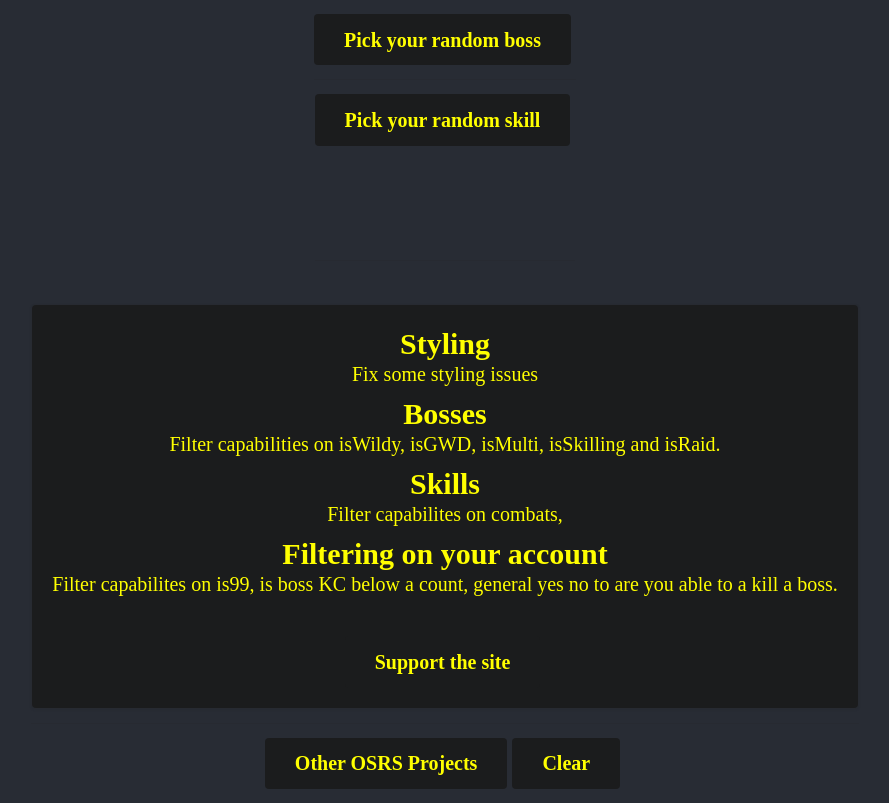
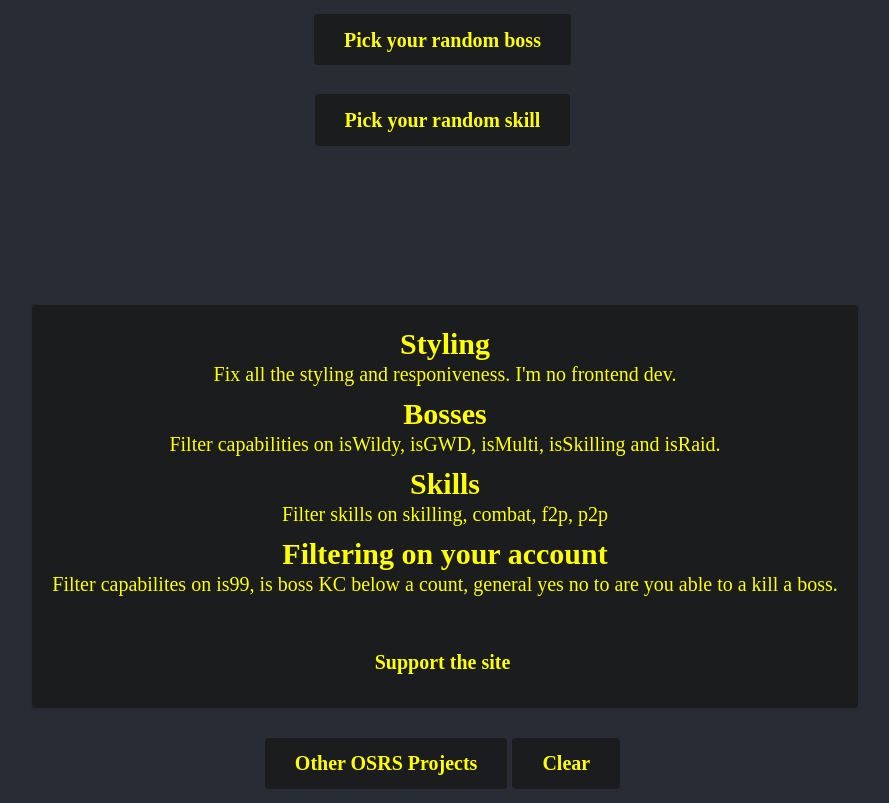
Before and after one commit to JonTelep/osrandom, a React (Create React App) app: page / in a window 1280 px wide. Both pictures are taken after a click on the button "This site's future". Shown: the whole page, without its empty margins (195-1084 px from the left). Built offline with nearby package versions, Linux system fonts and the light colour scheme.

Commit message:
Changed Future.js component's text.

```diff
--- a/src/components/future.js
+++ b/src/components/future.js
@@ -6,7 +6,7 @@
                 <div className="ui list">
                     <div className="item">
                         <h2>Styling</h2>
-                        Fix some styling issues
+                        Fix all the styling and responiveness. I'm no frontend dev.
                      </div>
                      <div className="item">
                         <h2>Bosses</h2>
@@ -14,7 +14,7 @@
                      </div>
                      <div className="item">
                         <h2>Skills</h2>
-                        Filter capabilites on combats,
+                        Filter skills on skilling, combat, f2p, p2p
                      </div>
                      <div className="item">
                         <h2>Filtering on your account</h2>
```
